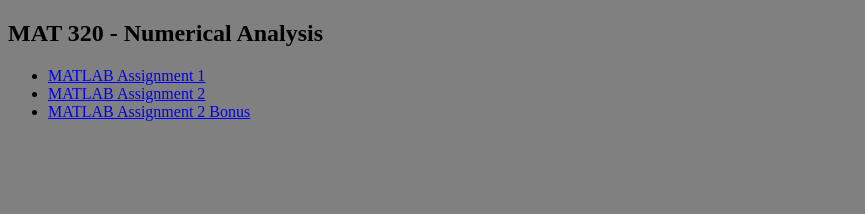
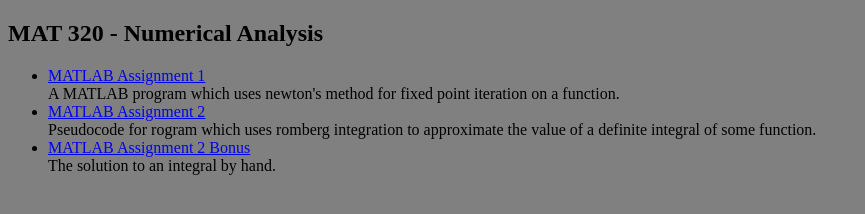
Before and after one commit to kroffo/MAT320, a plain HTML site: page index.html in a window 1280 px wide. Shown: the whole page, without its empty margins (0-865 px from the left). Drawn offline with Linux system fonts and the light colour scheme.

Commit message:
Changed a link in index.html.

```diff
--- a/index.html
+++ b/index.html
@@ -8,8 +8,11 @@
       <h2> MAT 320 - Numerical Analysis </h2>
         <ul>
           <li><a href=./newton.pdf>MATLAB Assignment 1</a></li>
-          <li><a href=./ML2Romberg.pdf>MATLAB Assignment 2</a></li>
+            A MATLAB program which uses newton's method for fixed point iteration on a function.
+          <li><a href=./ML2Pseudocode.pdf>MATLAB Assignment 2</a></li>
+            Pseudocode for rogram which uses romberg integration to approximate the value of a definite integral of some function.
           <li><a href=./ML2Bonus.pdf>MATLAB Assignment 2 Bonus</a></li>
+            The solution to an integral by hand.
         </ul>
     </body>
   </html>
```
